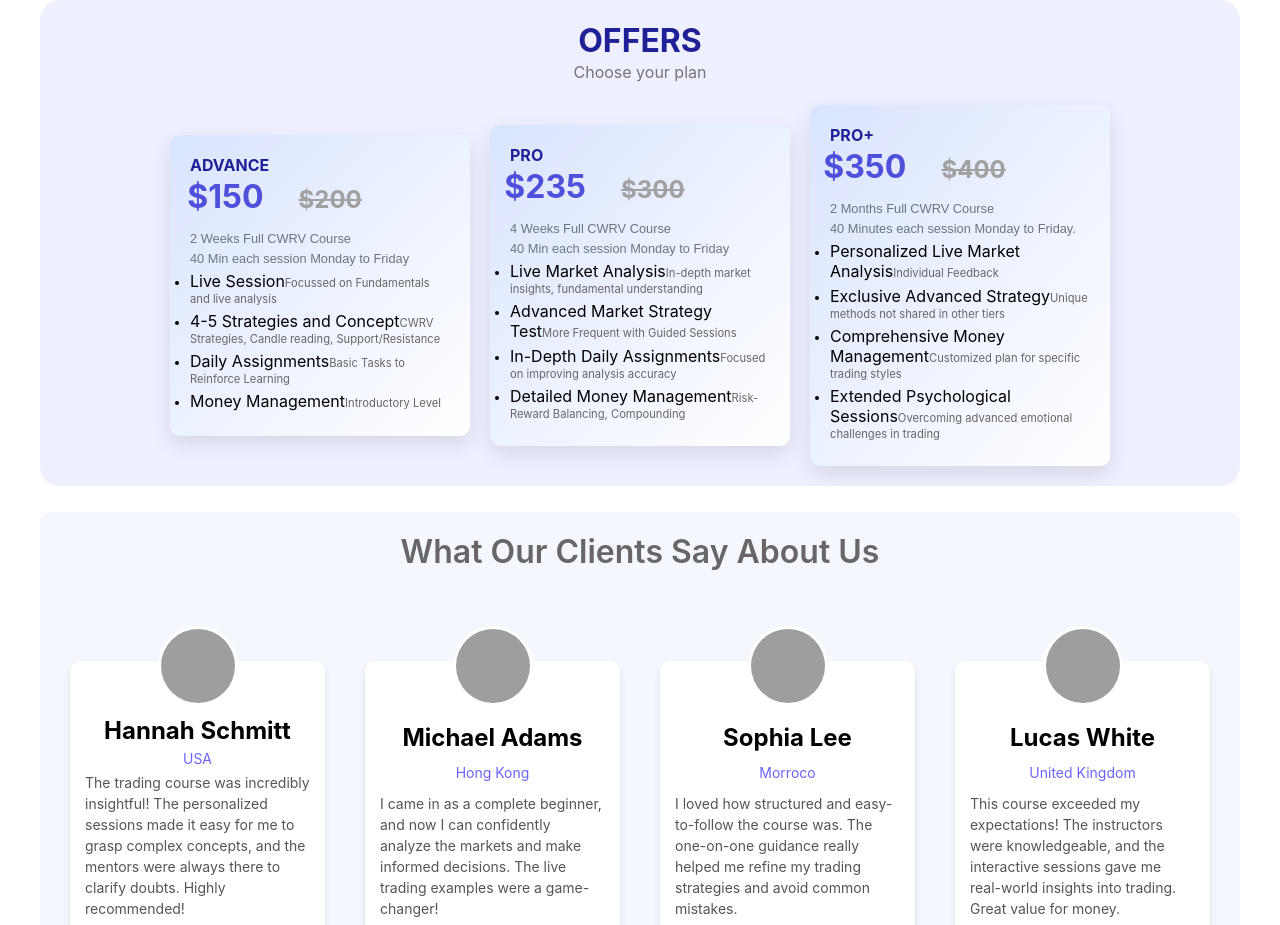
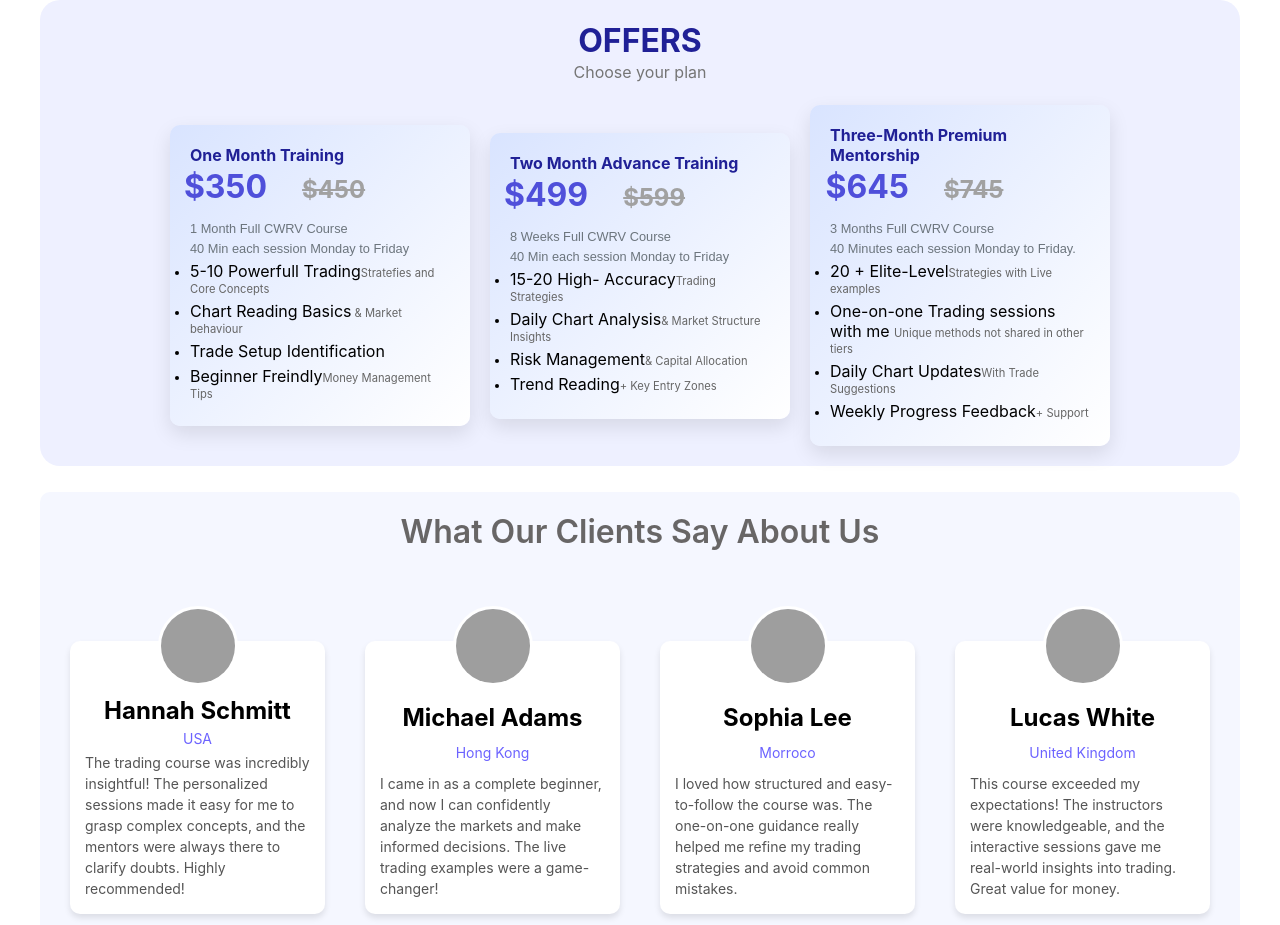
Before and after one commit to preyash-dw/SkillsTalk, a React (Create React App) app in the folder frontend/: page / in a window 1280 px wide. Shown: the part 1860-2785 px from the top of the page. Built offline with nearby package versions, Linux system fonts and the light colour scheme; grey boxes are pictures that could not be loaded.

Commit message:
Testing changes

```diff
--- a/frontend/src/Offers/Offer.js
+++ b/frontend/src/Offers/Offer.js
@@ -7,40 +7,40 @@ const Offer = () => {
 
   const offers = {
     advance: {
-      title: "ADVANCE",
-      price: { new: "$150", old: "$200" },
-      content: ["2 Weeks Full CWRV Course", "40 Min each session Monday to Friday"],
+      title: "One Month Training",
+      price: { new: "$350", old: "$450" },
+      content: ["1 Month Full CWRV Course", "40 Min each session Monday to Friday"],
       details: [
-        { title: "Live Session", description: "Focussed on Fundamentals and live analysis" },
-        { title: "4-5 Strategies and Concept", description: "CWRV Strategies, Candle reading, Support/Resistance" },
-        { title: "Daily Assignments", description: "Basic Tasks to Reinforce Learning" },
-        { title: "Money Management", description: "Introductory Level" }
+        { title: "5-10 Powerfull Trading", description: "Stratefies and Core Concepts" },
+        { title: "Chart Reading Basics", description: " & Market behaviour" },
+        { title: "Trade Setup Identification", descpription: "Basic Tasks to Reinforce Learning" },
+        { title: "Beginner Freindly", description: "Money Management Tips" }
       ]
     },
     pro: {
-      title: "PRO",
-      price: { new: "$235", old: "$300" },
-      content: ["4 Weeks Full CWRV Course", "40 Min each session Monday to Friday"],
+      title: "Two Month Advance Training",
+      price: { new: "$499", old: "$599" },
+      content: ["8 Weeks Full CWRV Course", "40 Min each session Monday to Friday"],
       details: [
-        { title: "Live Market Analysis", description: "In-depth market insights, fundamental understanding" },
-        { title: "Advanced Market Strategy Test", description: "More Frequent with Guided Sessions" },
-        { title: "In-Depth Daily Assignments", description: "Focused on improving analysis accuracy" },
-        { title: "Detailed Money Management", description: "Risk-Reward Balancing, Compounding" },
-        { title: "Psychological Sessions", description: "Mindset strategies for consistent trading" },
-        { title: "Doubt Solving Sessions", description: "Weekly, Extended Q&A" }
+        { title: "15-20 High- Accuracy", description: "Trading Strategies" },
+        { title: "Daily Chart Analysis", description: "& Market Structure Insights" },
+        { title: "Risk Management", description: "& Capital Allocation" },
+        { title: "Trend Reading", description: "+ Key Entry Zones" },
+        { title: "Volume Reading", description: "& Candle Power Concepts" },
+        { title: "Access To Trade Reviews & Feedback", description: "Weekly, Extended Q&A" }
       ]
     },
     proPlus: {
-      title: "PRO+",
-      price: { new: "$350", old: "$400" },
-      content: ["2 Months Full CWRV Course", "40 Minutes each session Monday to Friday."],
+      title: "Three-Month Premium Mentorship",
+      price: { new: "$645", old: "$745" },
+      content: ["3 Months Full CWRV Course", "40 Minutes each session Monday to Friday."],
       details: [
-        { title: "Personalized Live Market Analysis", description: "Individual Feedback" },
-        { title: "Exclusive Advanced Strategy", description: "Unique methods not shared in other tiers" },
-        { title: "Comprehensive Money Management", description: "Customized plan for specific trading styles" },
-        { title: "Extended Psychological Sessions", description: "Overcoming advanced emotional challenges in trading" },
-        { title: "Daily Assignments with Feedback", description: "Personalized reviews" },
-        { title: "Dedicated Doubt Solving", description: "One-on-one weekly sessions" }
+        { title: "20 + Elite-Level", description: "Strategies with Live examples" },
+        { title: "One-on-one Trading sessions with me ", description: "Unique methods not shared in other tiers" },
+        { title: "Daily Chart Updates", description: "With Trade Suggestions" },
+        { title: "Weekly Progress Feedback", description: "+ Support" },
+        { title: "Deep Dive into Market Patterns", description: "Pressure Zones & Reversals" },
+        { title: "Risk Control Systems", description: "Used By Top Traders" }
       ]
     }
   };
```
